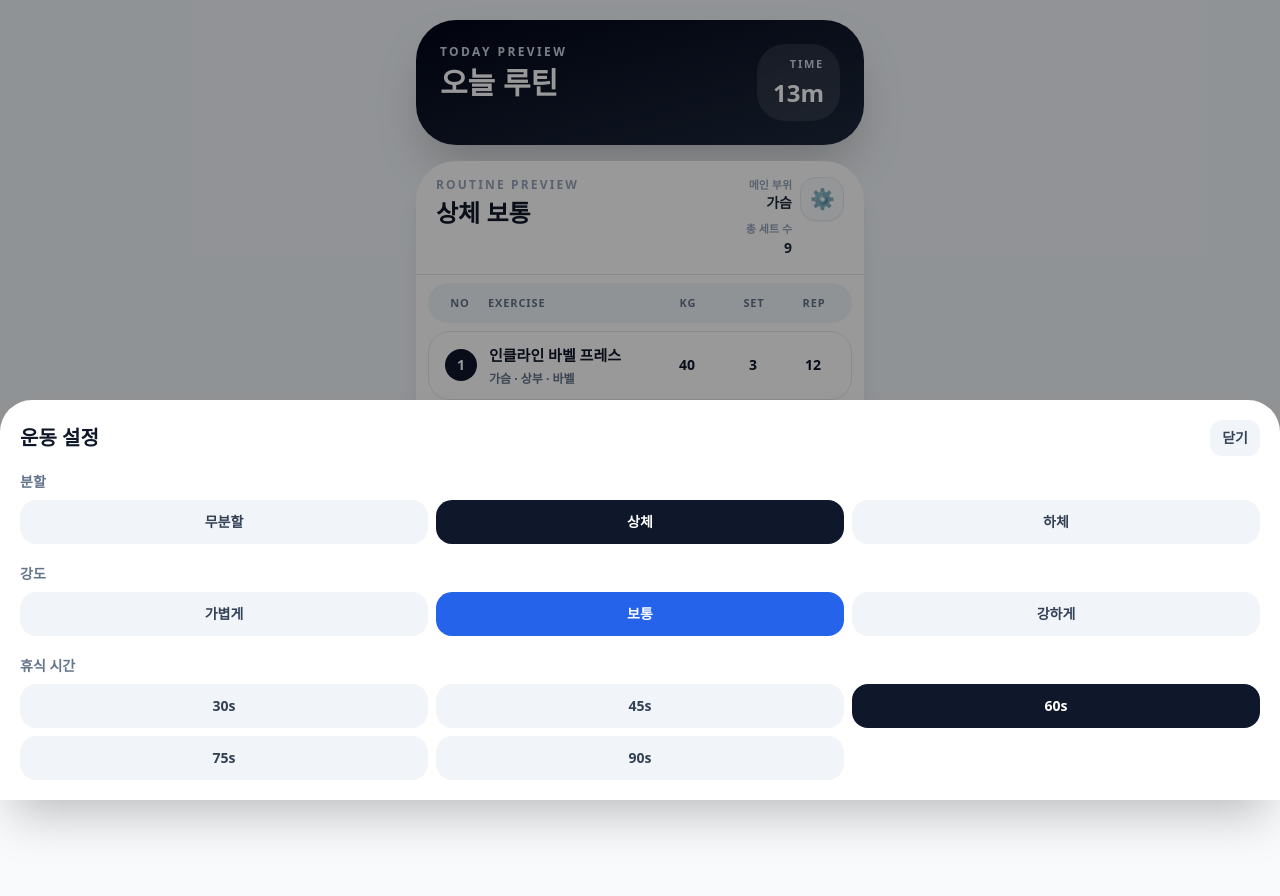
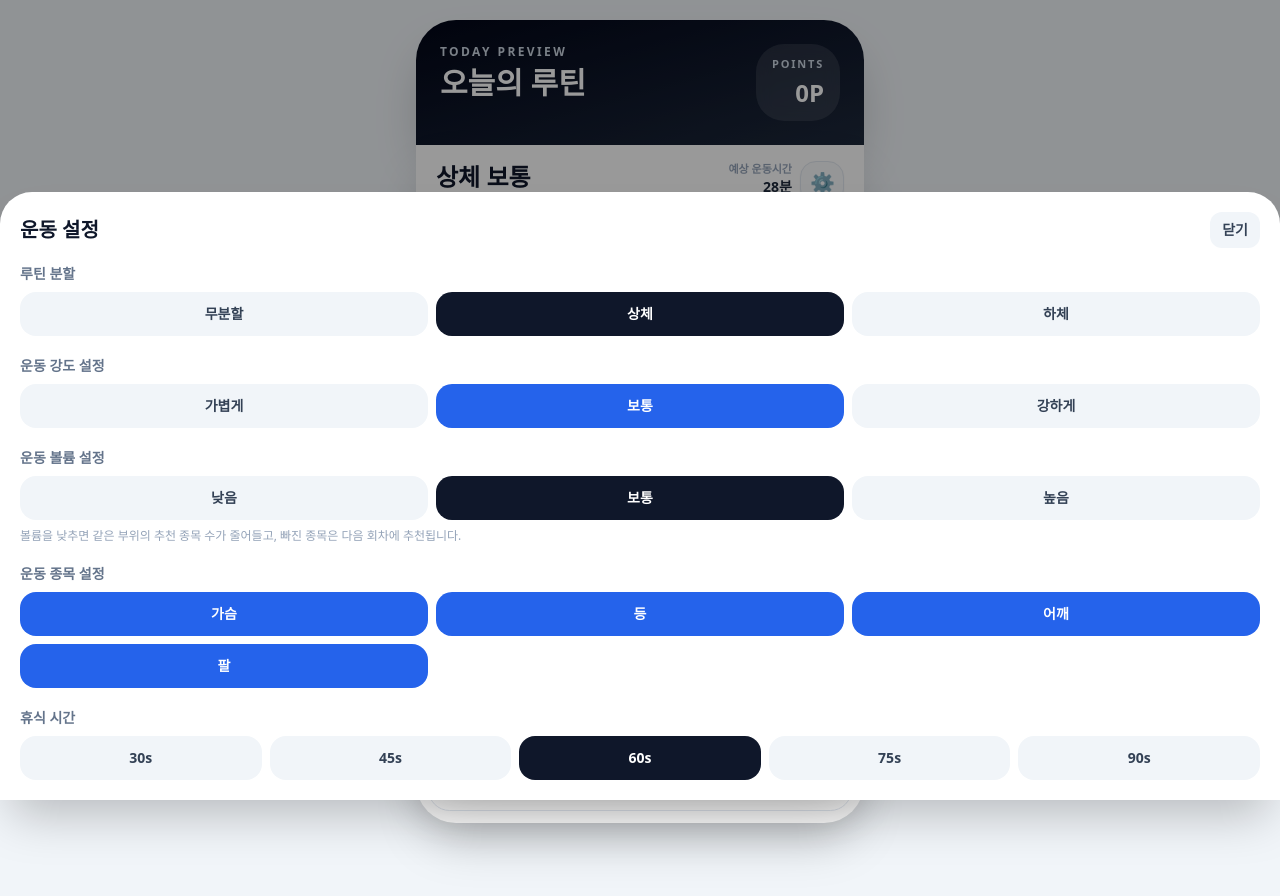
Before and after one commit to jirangi/workout_schedule, a Next.js app: page / in a window 1280 px wide. Both pictures are taken after a click on the button "⚙️". Shown: the top 896 px of the page. Before the commit the page ends 800 px from the top, so only its background shows below. Built offline with nearby package versions, Linux system fonts and the light colour scheme.

Commit message:
[v0.3.9] 홈 화면 통합형 UI 및 설정 확장
카드 분리감 축소, 오늘의 루틴/포인트/예상 운동시간 구조 정리, 설정 모달에 강도/볼륨/종목/휴식 시간 추가, 프리뷰 숫자 직접 조절 기능 추가

```diff
--- a/app/page.tsx
+++ b/app/page.tsx
@@ -6,6 +6,7 @@ import { EXERCISE_DATABASE, ExerciseInfo } from "../data/exercises";
 type View = "HOME" | "WORKOUT" | "CHECK" | "FINISH";
 type RoutineType = "무분할" | "상체" | "하체";
 type Intensity = "LIGHT" | "NORMAL" | "HARD";
+type VolumeMode = "LOW" | "NORMAL" | "HIGH";
 
 interface SetLog {
   id: number;
@@ -29,6 +30,8 @@ interface SelectedRoutine {
   level: string;
   type: RoutineType;
   intensity: Intensity;
+  volumeMode: VolumeMode;
+  activeCategories: string[];
   exercises: WorkoutExercise[];
 }
 
@@ -68,6 +71,10 @@ interface UserPersistence {
   personalRecords: PersonalRecord[];
 }
 
+type PreviewOverride = Partial<
+  Pick<RoutineExercise, "defaultWeight" | "defaultReps" | "setCount">
+>;
+
 const STORAGE_KEY = "MINIMAL_FIT_DATA";
 const DAILY_REWARD_LIMIT = 2;
 const REWARD_AMOUNT = 30;
@@ -75,33 +82,46 @@ const REWARD_AMOUNT = 30;
 const INTENSITY_CONFIG: Record<
   Intensity,
   {
-    label: string;
     displayLabel: string;
-    exerciseCount: number;
     setCount: number;
     restSeconds: number;
   }
 > = {
   LIGHT: {
-    label: "Light",
     displayLabel: "가볍게",
-    exerciseCount: 4,
     setCount: 2,
     restSeconds: 45,
   },
   NORMAL: {
-    label: "Normal",
     displayLabel: "보통",
-    exerciseCount: 6,
     setCount: 3,
     restSeconds: 60,
   },
   HARD: {
-    label: "Hard",
     displayLabel: "강하게",
-    exerciseCount: 8,
     setCount: 4,
     restSeconds: 75,
+  },
+};
+
+const VOLUME_CONFIG: Record<
+  VolumeMode,
+  {
+    displayLabel: string;
+    perCategory: number;
+  }
+> = {
+  LOW: {
+    displayLabel: "낮음",
+    perCategory: 1,
+  },
+  NORMAL: {
+    displayLabel: "보통",
+    perCategory: 2,
+  },
+  HIGH: {
+    displayLabel: "높음",
+    perCategory: 3,
   },
 };
 
@@ -151,8 +171,8 @@ function formatHourMin(totalMinutes: number) {
   const rounded = Math.round(totalMinutes);
   const hour = Math.floor(rounded / 60);
   const min = rounded % 60;
-  if (hour <= 0) return `${min}m`;
-  return `${hour}h ${min}m`;
+  if (hour <= 0) return `${min}분`;
+  return `${hour}시간 ${min}분`;
 }
 
 function calculateExerciseVolume(sets: SetLog[]) {
@@ -193,10 +213,21 @@ function calculateStreak(history: WorkoutSession[]) {
   return streak;
 }
 
-function getTargetCategories(type: RoutineType) {
+function getDefaultCategories(type: RoutineType) {
   if (type === "상체") return ["가슴", "등", "어깨", "팔"];
   if (type === "하체") return ["하체", "복근"];
   return ["가슴", "등", "하체", "어깨", "복근"];
+}
+
+function getMainCategory(exercises: RoutineExercise[]) {
+  if (exercises.length === 0) return "-";
+
+  const counts = exercises.reduce<Record<string, number>>((acc, exercise) => {
+    acc[exercise.category] = (acc[exercise.category] ?? 0) + 1;
+    return acc;
+  }, {});
+
+  return Object.entries(counts).sort((a, b) => b[1] - a[1])[0]?.[0] ?? "-";
 }
 
 function estimateWorkoutMinutes(exercises: RoutineExercise[], restSeconds: number) {
@@ -209,17 +240,6 @@ function estimateWorkoutMinutes(exercises: RoutineExercise[], restSeconds: numbe
   const totalRestSeconds = Math.max(0, totalSets - 1) * restSeconds;
 
   return (setSeconds + totalRestSeconds) / 60;
-}
-
-function getMainCategory(exercises: RoutineExercise[]) {
-  if (exercises.length === 0) return "-";
-
-  const counts = exercises.reduce<Record<string, number>>((acc, exercise) => {
-    acc[exercise.category] = (acc[exercise.category] ?? 0) + 1;
-    return acc;
-  }, {});
-
-  return Object.entries(counts).sort((a, b) => b[1] - a[1])[0]?.[0] ?? "-";
 }
 
 export default function Home() {
@@ -236,8 +256,14 @@ export default function Home() {
 
   const [routineType, setRoutineType] = useState<RoutineType>("상체");
   const [intensity, setIntensity] = useState<Intensity>("NORMAL");
+  const [volumeMode, setVolumeMode] = useState<VolumeMode>("NORMAL");
+  const [activeCategories, setActiveCategories] = useState<string[]>(
+    getDefaultCategories("상체")
+  );
+  const [restSeconds, setRestSeconds] = useState(INTENSITY_CONFIG.NORMAL.restSeconds);
   const [isSettingsOpen, setIsSettingsOpen] = useState(false);
-  const [restSeconds, setRestSeconds] = useState(INTENSITY_CONFIG.NORMAL.restSeconds);
+
+  const [previewOverrides, setPreviewOverrides] = useState<Record<string, PreviewOverride>>({});
 
   const [selectedRoutine, setSelectedRoutine] = useState<SelectedRoutine | null>(null);
   const [currentExIndex, setCurrentExIndex] = useState(0);
@@ -254,6 +280,10 @@ export default function Home() {
   const [newPRs, setNewPRs] = useState<PersonalRecord[]>([]);
 
   const speechRef = useRef<SpeechSynthesis | null>(null);
+
+  useEffect(() => {
+    setActiveCategories(getDefaultCategories(routineType));
+  }, [routineType]);
 
   useEffect(() => {
     setRestSeconds(INTENSITY_CONFIG[intensity].restSeconds);
@@ -313,33 +343,45 @@ export default function Home() {
     return () => clearInterval(timer);
   }, [isResting]);
 
-  useEffect(() => {
-    if (!isResting || timeLeft > 0) return;
-    moveAfterRest(false);
-    // eslint-disable-next-line react-hooks/exhaustive-deps
-  }, [timeLeft, isResting]);
+  function buildGeneratedRoutine(baseIndices: Record<string, number>) {
+    const updatedIndices = { ...baseIndices };
+    const exercises: RoutineExercise[] = [];
+    const perCategory = VOLUME_CONFIG[volumeMode].perCategory;
+
+    activeCategories.forEach((category) => {
+      const categoryExercises = EXERCISE_DATABASE.filter(
+        (exercise) => exercise.category === category
+      );
+      if (categoryExercises.length === 0) return;
+
+      const lastIdx = updatedIndices[category] ?? -1;
+      const pickedCount = Math.min(perCategory, categoryExercises.length);
+
+      for (let i = 1; i <= pickedCount; i++) {
+        const nextIdx = (lastIdx + i) % categoryExercises.length;
+        const baseExercise = categoryExercises[nextIdx];
+        const override = previewOverrides[baseExercise.id] ?? {};
+
+        exercises.push({
+          ...baseExercise,
+          defaultWeight: override.defaultWeight ?? baseExercise.defaultWeight,
+          defaultReps: override.defaultReps ?? baseExercise.defaultReps,
+          setCount: override.setCount ?? INTENSITY_CONFIG[intensity].setCount,
+        });
+      }
+
+      updatedIndices[category] = (lastIdx + pickedCount) % categoryExercises.length;
+    });
+
+    return {
+      exercises,
+      updatedIndices,
+    };
+  }
 
   const previewRoutine = useMemo(() => {
-    const config = INTENSITY_CONFIG[intensity];
-    const targetCats = getTargetCategories(routineType);
-    const pickedExercises: RoutineExercise[] = [];
-
-    targetCats.forEach((cat) => {
-      const catExercises = EXERCISE_DATABASE.filter((exercise) => exercise.category === cat);
-      if (catExercises.length === 0) return;
-
-      const lastIdx = lastIndices[cat] ?? -1;
-      const nextIdx = (lastIdx + 1) % catExercises.length;
-      const nextExercise = catExercises[nextIdx];
-
-      pickedExercises.push({
-        ...nextExercise,
-        setCount: config.setCount,
-      });
-    });
-
-    return pickedExercises.slice(0, config.exerciseCount);
-  }, [intensity, routineType, lastIndices]);
+    return buildGeneratedRoutine(lastIndices).exercises;
+  }, [lastIndices, intensity, volumeMode, activeCategories, previewOverrides]);
 
   const estimatedMinutes = useMemo(
     () => estimateWorkoutMinutes(previewRoutine, restSeconds),
@@ -363,6 +405,12 @@ export default function Home() {
   const isLastExercise =
     !!selectedRoutine && currentExIndex === selectedRoutine.exercises.length - 1;
   const streak = useMemo(() => calculateStreak(workoutHistory), [workoutHistory]);
+
+  useEffect(() => {
+    if (!isResting || timeLeft > 0) return;
+    moveAfterRest(false);
+    // eslint-disable-next-line react-hooks/exhaustive-deps
+  }, [timeLeft, isResting]);
 
   function buildWorkoutExercise(exercise: RoutineExercise): WorkoutExercise {
     return {
@@ -391,39 +439,50 @@ export default function Home() {
     });
   }
 
+  function toggleCategory(category: string) {
+    setActiveCategories((prev) => {
+      if (prev.includes(category)) {
+        return prev.filter((item) => item !== category);
+      }
+      return [...prev, category];
+    });
+  }
+
+  function handlePreviewValueEdit(
+    exerciseId: string,
+    label: string,
+    field: keyof PreviewOverride,
+    currentValue: number
+  ) {
+    const input = window.prompt(`${label} 값을 입력하세요`, String(currentValue));
+    if (input === null) return;
+
+    const parsed = Number(input);
+    if (!Number.isFinite(parsed) || parsed <= 0) return;
+
+    setPreviewOverrides((prev) => ({
+      ...prev,
+      [exerciseId]: {
+        ...prev[exerciseId],
+        [field]: parsed,
+      },
+    }));
+  }
+
   function generateRollingRoutine(level: string, type: RoutineType, selectedIntensity: Intensity) {
-    const config = INTENSITY_CONFIG[selectedIntensity];
-    const targetCats = getTargetCategories(type);
-    const updatedIndices = { ...lastIndices };
-    const pickedExercises: RoutineExercise[] = [];
+    const { exercises, updatedIndices } = buildGeneratedRoutine(lastIndices);
+    if (exercises.length === 0) return;
 
-    targetCats.forEach((cat) => {
-      const catExercises = EXERCISE_DATABASE.filter((exercise) => exercise.category === cat);
-      if (catExercises.length === 0) return;
-
-      const lastIdx = updatedIndices[cat] ?? -1;
-      const nextIdx = (lastIdx + 1) % catExercises.length;
-      const nextExercise = catExercises[nextIdx];
-
-      pickedExercises.push({
-        ...nextExercise,
-        setCount: config.setCount,
-      });
-
-      updatedIndices[cat] = nextIdx;
-    });
-
-    const finalExercises = pickedExercises.slice(0, config.exerciseCount);
-    if (finalExercises.length === 0) return;
-
-    const workoutExercises = finalExercises.map(buildWorkoutExercise);
+    const workoutExercises = exercises.map(buildWorkoutExercise);
 
     setLastIndices(updatedIndices);
     setSelectedRoutine({
-      name: `${type} ${config.displayLabel}`,
+      name: `${type} ${INTENSITY_CONFIG[selectedIntensity].displayLabel}`,
       level,
       type,
       intensity: selectedIntensity,
+      volumeMode,
+      activeCategories,
       exercises: workoutExercises,
     });
     setCurrentExIndex(0);
@@ -436,6 +495,44 @@ export default function Home() {
     setNewPRs([]);
     setLastSessionSummary(null);
     setView("WORKOUT");
+    setIsSettingsOpen(false);
+  }
+
+  function applySettingsToCurrentWorkout() {
+    if (!selectedRoutine) {
+      setIsSettingsOpen(false);
+      return;
+    }
+
+    const current = selectedRoutine.exercises[currentExIndex];
+    const completed = selectedRoutine.exercises.slice(0, currentExIndex);
+    const { exercises } = buildGeneratedRoutine(lastIndices);
+
+    const rebuilt = exercises
+      .filter(
+        (exercise) =>
+          !completed.some((done) => done.id === exercise.id) && exercise.id !== current.id
+      )
+      .map(buildWorkoutExercise);
+
+    const currentWithSets: WorkoutExercise = {
+      ...current,
+      setCount: current.setCount,
+      sets,
+    };
+
+    setSelectedRoutine({
+      ...selectedRoutine,
+      name: `${routineType} ${INTENSITY_CONFIG[intensity].displayLabel}`,
+      type: routineType,
+      intensity,
+      volumeMode,
+      activeCategories,
+      exercises: [...completed, currentWithSets, ...rebuilt],
+    });
+
+    setTimeLeft(restSeconds);
+    setIsSettingsOpen(false);
   }
 
   function syncSetValue(index: number, field: "weight" | "reps", value: number) {
@@ -589,6 +686,7 @@ export default function Home() {
     detectNewPRs(mergedExercises);
     setView("FINISH");
     setIsResting(false);
+    setIsSettingsOpen(false);
   }
 
   function resetWorkoutState() {
@@ -601,6 +699,7 @@ export default function Home() {
     setIsResting(false);
     setTimeLeft(restSeconds);
     setIsTempoOn(false);
+    setIsSettingsOpen(false);
   }
 
   function exitToHome() {
@@ -625,6 +724,8 @@ export default function Home() {
   function renderSettingsModal() {
     if (!isSettingsOpen) return null;
 
+    const categoryOptions = getDefaultCategories(routineType);
+
     return (
       <div className="fixed inset-0 z-50 flex items-end bg-black/40">
         <div className="w-full rounded-t-[2rem] bg-white p-5 shadow-2xl">
@@ -640,7 +741,7 @@ export default function Home() {
 
           <div className="space-y-5">
             <div>
-              <p className="mb-2 text-sm font-bold text-slate-500">분할</p>
+              <p className="mb-2 text-sm font-bold text-slate-500">루틴 분할</p>
               <div className="grid grid-cols-3 gap-2">
                 {(["무분할", "상체", "하체"] as RoutineType[]).map((type) => (
                   <button
@@ -659,7 +760,7 @@ export default function Home() {
             </div>
 
             <div>
-              <p className="mb-2 text-sm font-bold text-slate-500">강도</p>
+              <p className="mb-2 text-sm font-bold text-slate-500">운동 강도 설정</p>
               <div className="grid grid-cols-3 gap-2">
                 {(Object.keys(INTENSITY_CONFIG) as Intensity[]).map((key) => (
                   <button
@@ -678,13 +779,56 @@ export default function Home() {
             </div>
 
             <div>
+              <p className="mb-2 text-sm font-bold text-slate-500">운동 볼륨 설정</p>
+              <div className="grid grid-cols-3 gap-2">
+                {(Object.keys(VOLUME_CONFIG) as VolumeMode[]).map((key) => (
+                  <button
+                    key={key}
+                    onClick={() => setVolumeMode(key)}
+                    className={`rounded-2xl px-4 py-3 text-sm font-bold ${
+                      volumeMode === key
+                        ? "bg-slate-900 text-white"
+                        : "bg-slate-100 text-slate-700"
+                    }`}
+                  >
+                    {VOLUME_CONFIG[key].displayLabel}
+                  </button>
+                ))}
+              </div>
+              <p className="mt-2 text-xs text-slate-400">
+                볼륨을 낮추면 같은 부위의 추천 종목 수가 줄어들고, 빠진 종목은 다음 회차에
+                추천됩니다.
+              </p>
+            </div>
+
+            <div>
+              <p className="mb-2 text-sm font-bold text-slate-500">운동 종목 설정</p>
+              <div className="grid grid-cols-3 gap-2">
+                {categoryOptions.map((category) => {
+                  const isOn = activeCategories.includes(category);
+                  return (
+                    <button
+                      key={category}
+                      onClick={() => toggleCategory(category)}
+                      className={`rounded-2xl px-4 py-3 text-sm font-bold ${
+                        isOn ? "bg-blue-600 text-white" : "bg-slate-100 text-slate-700"
+                      }`}
+                    >
+                      {category}
+                    </button>
+                  );
+                })}
+              </div>
+            </div>
+
+            <div>
               <p className="mb-2 text-sm font-bold text-slate-500">휴식 시간</p>
-              <div className="grid grid-cols-3 gap-2">
+              <div className="grid grid-cols-5 gap-2">
                 {[30, 45, 60, 75, 90].map((sec) => (
                   <button
                     key={sec}
                     onClick={() => setRestSeconds(sec)}
-                    className={`rounded-2xl px-4 py-3 text-sm font-bold ${
+                    className={`rounded-2xl px-3 py-3 text-sm font-bold ${
                       restSeconds === sec
                         ? "bg-slate-900 text-white"
                         : "bg-slate-100 text-slate-700"
@@ -696,6 +840,15 @@ export default function Home() {
               </div>
             </div>
           </div>
+
+          {view === "WORKOUT" && (
+            <button
+              onClick={applySettingsToCurrentWorkout}
+              className="mt-5 w-full rounded-[1.5rem] bg-slate-900 px-5 py-4 text-base font-black text-white"
+            >
+              현재 루틴에 적용
+            </button>
+          )}
         </div>
       </div>
     );
@@ -704,41 +857,44 @@ export default function Home() {
   function renderHomeView() {
     return (
       <main className="min-h-screen bg-slate-100 px-4 py-5 text-slate-900">
-        <div className="mx-auto flex w-full max-w-md flex-col gap-4">
-          <section className="rounded-[2.5rem] bg-gradient-to-br from-slate-950 via-slate-900 to-slate-800 px-6 py-6 text-white shadow-2xl">
+        <div className="mx-auto flex w-full max-w-md flex-col gap-0">
+          <section className="rounded-t-[2.5rem] bg-gradient-to-br from-slate-950 via-slate-900 to-slate-800 px-6 py-6 text-white shadow-2xl">
             <div className="flex items-start justify-between gap-4">
               <div>
                 <p className="text-xs font-semibold uppercase tracking-[0.2em] text-slate-300">
                   Today Preview
                 </p>
-                <h1 className="mt-2 text-3xl font-black leading-none">오늘 루틴</h1>
+                <h1 className="mt-2 text-3xl font-black leading-none">오늘의 루틴</h1>
               </div>
 
               <div className="rounded-[1.75rem] bg-white/10 px-4 py-3 text-right backdrop-blur">
                 <p className="text-[11px] font-semibold uppercase tracking-[0.16em] text-slate-300">
-                  Time
+                  Points
                 </p>
-                <p className="mt-1 text-2xl font-black">{formatHourMin(estimatedMinutes)}</p>
+                <p className="mt-1 text-2xl font-black">{userPoints}P</p>
               </div>
             </div>
           </section>
 
-          <section className="overflow-hidden rounded-[2.5rem] bg-white shadow-xl">
+          <section className="overflow-hidden rounded-b-[2.5rem] bg-white shadow-2xl">
             <div className="border-b border-slate-200 px-5 py-4">
               <div className="flex items-start justify-between gap-3">
                 <div>
-                  <p className="text-xs font-semibold uppercase tracking-[0.18em] text-slate-400">
-                    Routine Preview
-                  </p>
-                  <h2 className="mt-1 text-2xl font-black text-slate-900">
+                  <h2 className="text-2xl font-black text-slate-900">
                     {routineType} {INTENSITY_CONFIG[intensity].displayLabel}
                   </h2>
                 </div>
 
                 <div className="flex items-start gap-2">
                   <div className="text-right">
-                    <p className="text-[11px] font-semibold text-slate-400">메인 부위</p>
+                    <p className="text-[11px] font-semibold text-slate-400">예상 운동시간</p>
+                    <p className="text-sm font-bold text-slate-800">
+                      {formatHourMin(estimatedMinutes)}
+                    </p>
+
+                    <p className="mt-2 text-[11px] font-semibold text-slate-400">메인 부위</p>
                     <p className="text-sm font-bold text-slate-800">{mainCategory}</p>
+
                     <p className="mt-2 text-[11px] font-semibold text-slate-400">총 세트 수</p>
                     <p className="text-sm font-bold text-slate-800">{totalSets}</p>
                   </div>
@@ -784,36 +940,60 @@ export default function Home() {
                       </p>
                     </div>
 
-                    <div className="flex items-center justify-center text-sm font-black text-slate-900">
+                    <button
+                      onClick={() =>
+                        handlePreviewValueEdit(
+                          exercise.id,
+                          `${exercise.name} 중량`,
+                          "defaultWeight",
+                          exercise.defaultWeight
+                        )
+                      }
+                      className="flex items-center justify-center text-sm font-black text-slate-900"
+                    >
                       {exercise.defaultWeight}
-                    </div>
+                    </button>
 
-                    <div className="flex items-center justify-center text-sm font-black text-slate-900">
+                    <button
+                      onClick={() =>
+                        handlePreviewValueEdit(
+                          exercise.id,
+                          `${exercise.name} 세트 수`,
+                          "setCount",
+                          exercise.setCount
+                        )
+                      }
+                      className="flex items-center justify-center text-sm font-black text-slate-900"
+                    >
                       {exercise.setCount}
-                    </div>
+                    </button>
 
-                    <div className="flex items-center justify-center text-sm font-black text-slate-900">
+                    <button
+                      onClick={() =>
+                        handlePreviewValueEdit(
+                          exercise.id,
+                          `${exercise.name} 반복 수`,
+                          "defaultReps",
+                          exercise.defaultReps
+                        )
+                      }
+                      className="flex items-center justify-center text-sm font-black text-slate-900"
+                    >
                       {exercise.defaultReps}
-                    </div>
+                    </button>
                   </div>
                 ))}
               </div>
             </div>
           </section>
 
-          <div className="sticky bottom-4 flex flex-col gap-3">
+          <div className="sticky bottom-4 mt-4">
             <button
               onClick={() => generateRollingRoutine("초급", routineType, intensity)}
-              className="w-full rounded-[2.5rem] bg-slate-900 px-5 py-5 text-lg font-black text-white shadow-2xl transition active:scale-[0.99]"
+              disabled={previewRoutine.length === 0}
+              className="w-full rounded-[2.5rem] bg-slate-900 px-5 py-5 text-lg font-black text-white shadow-2xl transition active:scale-[0.99] disabled:bg-slate-400"
             >
               내 루틴 시작하기
-            </button>
-
-            <button
-              onClick={() => setIsSettingsOpen(true)}
-              className="w-full rounded-[2.5rem] bg-slate-900 px-5 py-5 text-base font-black text-white shadow-2xl transition active:scale-[0.99]"
-            >
-              루틴 변경하기
             </button>
           </div>
 
@@ -958,6 +1138,7 @@ export default function Home() {
       </main>
     );
   }
+
   function renderCheckView() {
     if (!selectedRoutine) return null;
 
```
